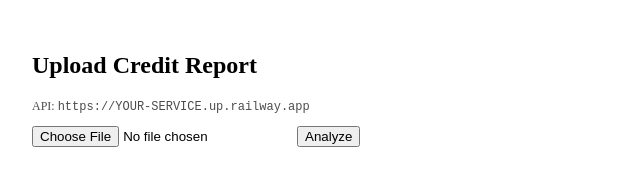
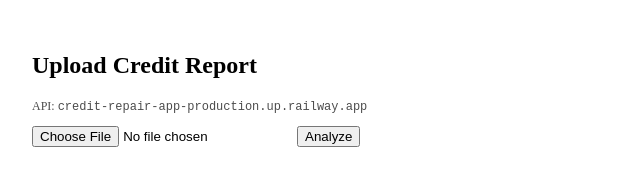
Before and after one commit to cccreditconsults/credit-repair-app, a Next.js app in the folder frontend/nextjs-app/: page /upload in a window 1280 px wide. Shown: the top 190 px of the page, without its empty margins (0-640 px from the left). Built offline with nearby package versions, Linux system fonts and the light colour scheme.

Commit message:
Update upload.jsx

```diff
--- a/frontend/nextjs-app/pages/upload.jsx
+++ b/frontend/nextjs-app/pages/upload.jsx
@@ -6,7 +6,7 @@ export default function Upload() {
   const [status, setStatus] = useState('');
   const [busy, setBusy] = useState(false);
 
-  const apiBase = "https://YOUR-SERVICE.up.railway.app"; // hardcode for now
+  const apiBase = "credit-repair-app-production.up.railway.app"; // hardcode for now
 // show it on screen:
 <p>API: <code>{apiBase}</code></p>
 
```
